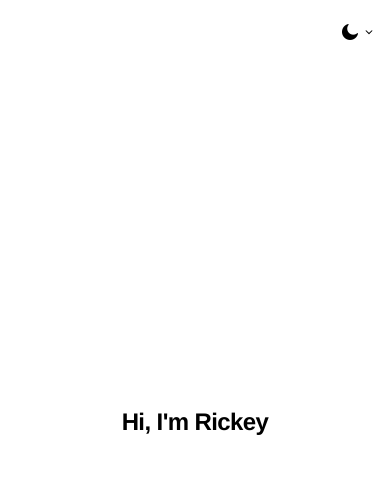
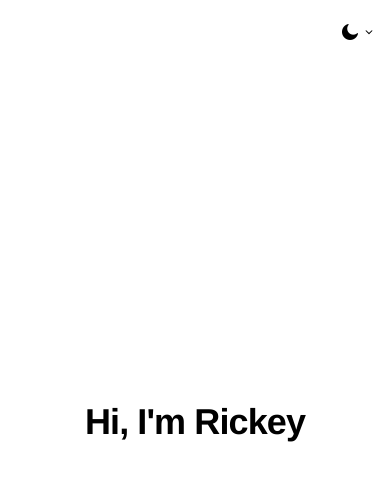
Before and after one commit to dlwlsdn03/portfolio, a React (Vite) app: page / in a window 390 px wide. Shown: the top 480 px of the page. Built offline with nearby package versions, Linux system fonts and the light colour scheme; a web font is replaced by a local one.

Commit message:
Update App.jsx

```diff
--- a/src/App.jsx
+++ b/src/App.jsx
@@ -386,7 +386,7 @@ function EduItem({ e, idx }) {
         >
           <div className="text-[10px] md:text-[11px] lg:text-sm leading-relaxed">
             {/* 1. Honours Grade (if applicable) */}
-            {e.honours && <p className="mb-4 font-medium">{e.honours}</p>}
+            {e.honours && <p className="mb-4">{e.honours}</p>}
 
             {/* 2. Clickable Dissertation/Thesis Title */}
             {e.thesisTitle && (
@@ -396,7 +396,7 @@ function EduItem({ e, idx }) {
                   href={e.thesisLink}
                   target="_blank"
                   rel="noreferrer"
-                  className="italic hover:opacity-70 transition-opacity font-medium"
+                  className="italic hover:opacity-70 transition-opacity"
                 >
                   {e.thesisTitle}
                 </a>
@@ -456,7 +456,7 @@ export default function App() {
 
         {/* Landing */}
         <Section id="home" className="min-h-screen flex items-center justify-center">
-          <h1 className="text-center font-bold tracking-tight text-2xl sm:text-4xl md:text-5xl lg:text-6xl xl:text-7xl">
+          <h1 className="text-center font-bold tracking-tight text-4xl sm:text-5xl md:text-5xl lg:text-6xl xl:text-7xl">
             Hi, I&apos;m Rickey
           </h1>
         </Section>
```
